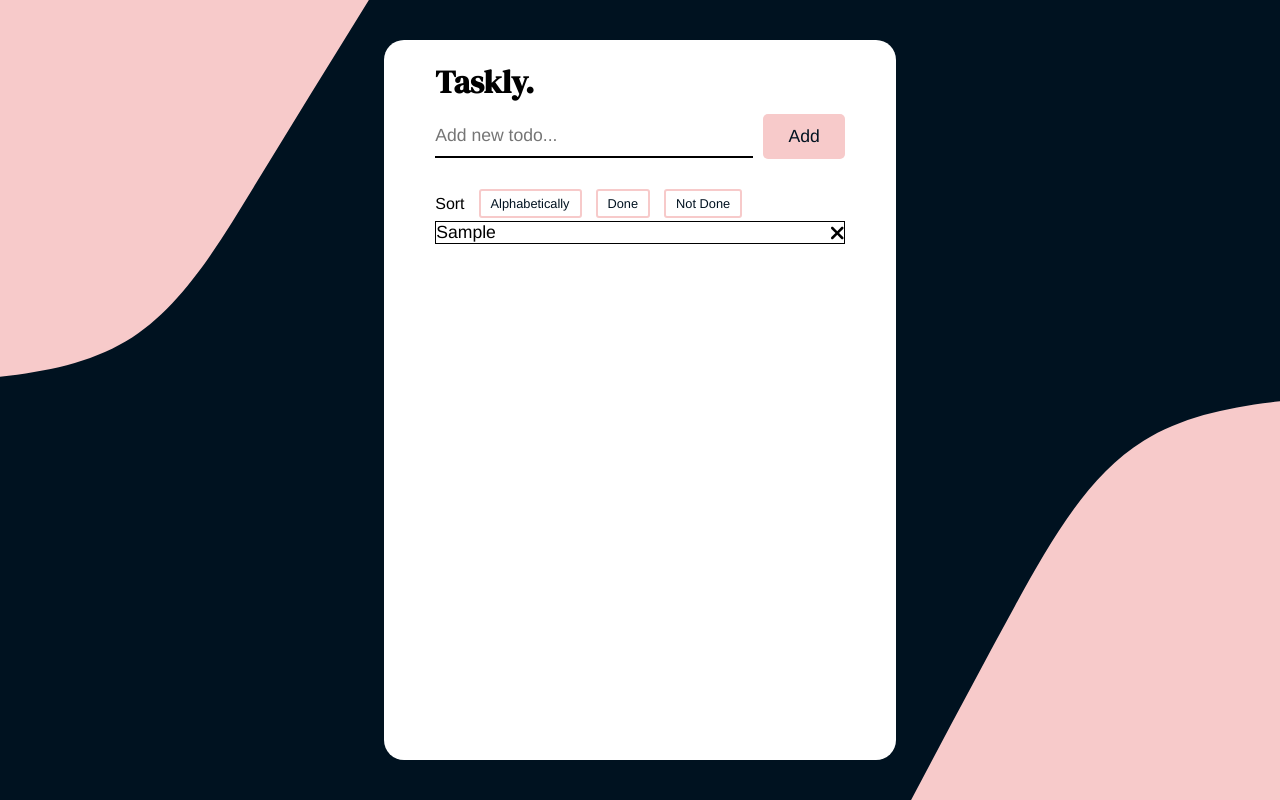
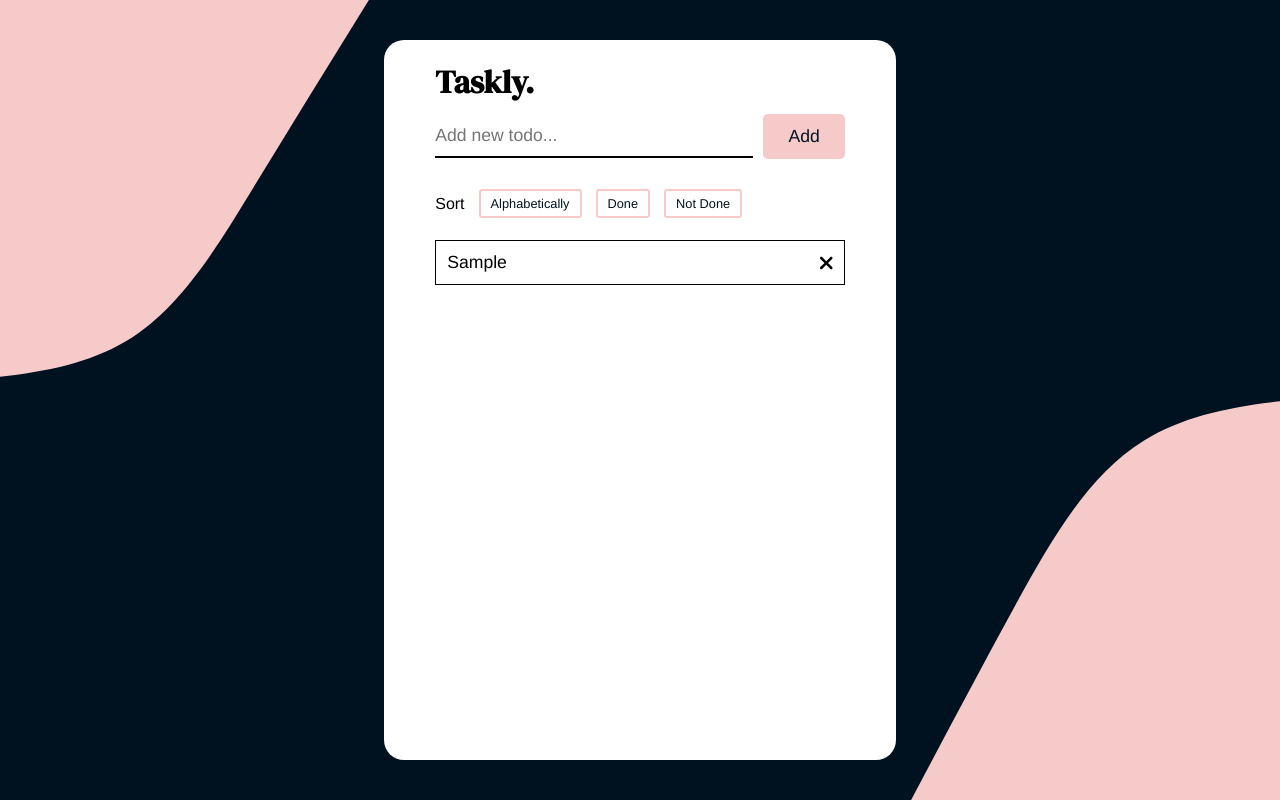
Before and after one commit to malin-nilsson/React-TodoApp, a React (Create React App) app: page / in a window 1280 px wide. Both pictures are taken after typing "Sample" into the empty fields and a click on the button "Add". Built offline with nearby package versions, Linux system fonts and the light colour scheme.

Commit message:
Remove todo item from list

```diff
--- a/src/components/TodoAdd.tsx
+++ b/src/components/TodoAdd.tsx
@@ -1,5 +1,4 @@
 import React, { useState } from 'react'
-import { Todo } from '../models/Todo';
 
 interface ITodoAddProps {
     addItem: any;
--- a/src/components/TodoApp.tsx
+++ b/src/components/TodoApp.tsx
@@ -1,4 +1,4 @@
-import React, { useEffect, useState } from 'react'
+import React, { useState } from 'react'
 import { Todo } from '../models/Todo'
 import TodoAdd from './TodoAdd'
 import TodoHeader from './TodoHeader'
@@ -11,14 +11,22 @@ export default function TodoApp() {
 
     const addItem = (todo: string) => {
         setTodos([...todos, new Todo(todo)]);
+    }
+
+    const removeTodo = (id: number) => {
+        let index = todos.findIndex((todo) => todo.id === id);
+        let newTodoList = [...todos]
+        newTodoList.splice(index, 1)
+        setTodos(newTodoList)
 
     }
+
     return (
         <div className="todo-content">
             <TodoHeader />
             <TodoAdd addItem={addItem} />
             <TodoSort />
-            <TodoItem todos={todos} />
+            <TodoItem todos={todos} removeTodo={removeTodo} />
         </div>
     )
 }
--- a/src/components/TodoItem.tsx
+++ b/src/components/TodoItem.tsx
@@ -1,24 +1,68 @@
 import React from 'react'
 import { Todo } from '../models/Todo'
-import TodoRemove from './TodoRemove'
 
 interface ITodoItemProps {
     todos: Todo[];
+    removeTodo: any;
 }
 
 export default function TodoItem(props: ITodoItemProps) {
+    const getRemovedTodo = (id: number) => {
+        props.removeTodo(id)
+    }
 
     const todoHTML = props.todos.map((todo) => {
         return <div className="todo" key={todo.id}>
-            <span>{todo.task}</span>
-            <TodoRemove />
+
+            {todo.done ? (
+                <div className="todo-done">
+                    <div className="todo-done-checked">
+                        <svg
+                            xmlns="http://www.w3.org/2000/svg"
+                            height="20px"
+                            viewBox="0 0 448 512"
+                        >
+                            <path
+                                d="M438.6 105.4C451.1 117.9 451.1 138.1 438.6 150.6L182.6 406.6C170.1 419.1 149.9 419.1 137.4 406.6L9.372 278.6C-3.124 266.1-3.124 245.9 9.372 233.4C21.87 220.9 42.13 220.9 54.63 233.4L159.1 338.7L393.4 105.4C405.9 92.88 426.1 92.88 438.6 105.4H438.6z"
+                            />
+                        </svg>
+                        <span>{todo.task}</span>
+                    </div>
+                    <span className="remove-box"
+                        onClick={() => {
+                            getRemovedTodo(todo.id);
+                        }}>
+                        <svg xmlns="http://www.w3.org/2000/svg" viewBox="0 0 320 512" height="20px">
+                            <path
+                                d="M310.6 361.4c12.5 12.5 12.5 32.75 0 45.25C304.4 412.9 296.2 416 288 416s-16.38-3.125-22.62-9.375L160 301.3L54.63 406.6C48.38 412.9 40.19 416 32 416S15.63 412.9 9.375 406.6c-12.5-12.5-12.5-32.75 0-45.25l105.4-105.4L9.375 150.6c-12.5-12.5-12.5-32.75 0-45.25s32.75-12.5 45.25 0L160 210.8l105.4-105.4c12.5-12.5 32.75-12.5 45.25 0s12.5 32.75 0 45.25l-105.4 105.4L310.6 361.4z"
+                            />
+                        </svg>
+                    </span>
+                </div>) : (
+                <div className="todo-not-done">
+                    <div className="todo-done-checked">
+                        <span>{todo.task}</span>
+                        <span className="remove-box"
+                            onClick={() => {
+                                getRemovedTodo(todo.id);
+                            }}>
+                            <svg xmlns="http://www.w3.org/2000/svg" viewBox="0 0 320 512" height="20px">
+                                <path
+                                    d="M310.6 361.4c12.5 12.5 12.5 32.75 0 45.25C304.4 412.9 296.2 416 288 416s-16.38-3.125-22.62-9.375L160 301.3L54.63 406.6C48.38 412.9 40.19 416 32 416S15.63 412.9 9.375 406.6c-12.5-12.5-12.5-32.75 0-45.25l105.4-105.4L9.375 150.6c-12.5-12.5-12.5-32.75 0-45.25s32.75-12.5 45.25 0L160 210.8l105.4-105.4c12.5-12.5 32.75-12.5 45.25 0s12.5 32.75 0 45.25l-105.4 105.4L310.6 361.4z"
+                                />
+                            </svg>
+                        </span>
+                    </div>
+                </div>
+            )}
         </div>
+
     }
     );
 
     return (
-        <>
+        <div className="todo-box">
             {todoHTML}
-        </>
+        </div>
     )
 }
--- a/src/components/TodoRemove.tsx
+++ /dev/null
@@ -1,15 +0,0 @@
-import React from 'react'
-
-export default function TodoRemove() {
-    return (
-        <>
-            <span className="remove-box">
-                <svg xmlns="http://www.w3.org/2000/svg" viewBox="0 0 320 512" height="20px">
-                    <path
-                        d="M310.6 361.4c12.5 12.5 12.5 32.75 0 45.25C304.4 412.9 296.2 416 288 416s-16.38-3.125-22.62-9.375L160 301.3L54.63 406.6C48.38 412.9 40.19 416 32 416S15.63 412.9 9.375 406.6c-12.5-12.5-12.5-32.75 0-45.25l105.4-105.4L9.375 150.6c-12.5-12.5-12.5-32.75 0-45.25s32.75-12.5 45.25 0L160 210.8l105.4-105.4c12.5-12.5 32.75-12.5 45.25 0s12.5 32.75 0 45.25l-105.4 105.4L310.6 361.4z"
-                    />
-                </svg>
-            </span>
-        </>
-    )
-}
--- a/src/styling/components/_todo-item.scss
+++ b/src/styling/components/_todo-item.scss
@@ -5,7 +5,7 @@
     font-size: 1rem;
     list-style: none;
     border: 1px solid #000;
-    margin: 3px 0px;
+    margin: 10px 0px;
     padding: 0;
 
     &:hover {
@@ -26,7 +26,8 @@
     }
 
     .todo-done-checked {
-        @include mixins.flex(row, center, center, 10px);
+        @include mixins.flex(row, space-between, center, 10px);
+        width: 100%;
     }
 
     .todo-not-done {
--- a/src/styling/core/_layout.scss
+++ b/src/styling/core/_layout.scss
@@ -35,7 +35,7 @@
 }
 
 .todo-box {
-    padding: 20px 0px 0px;
+    padding: 12px 0px 0px;
     margin: 0px;
     width: 100%;
 }
```
